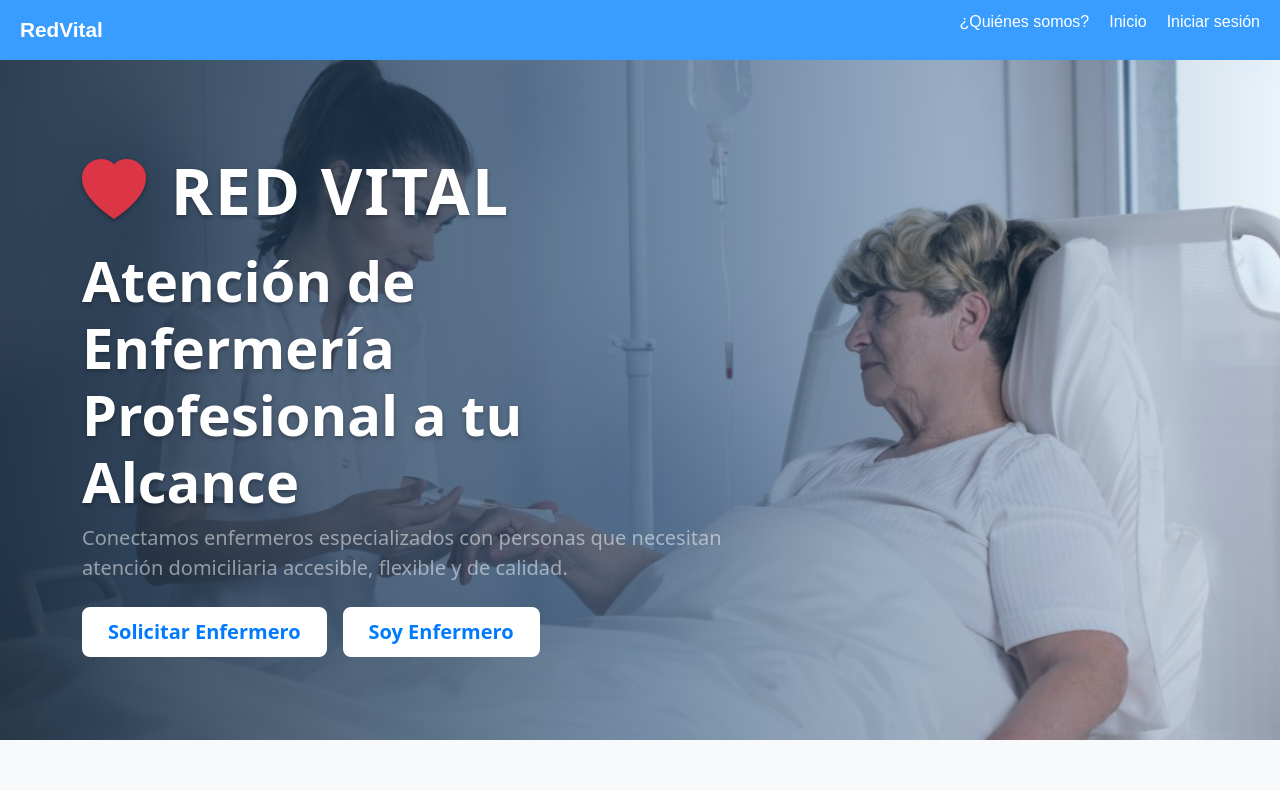
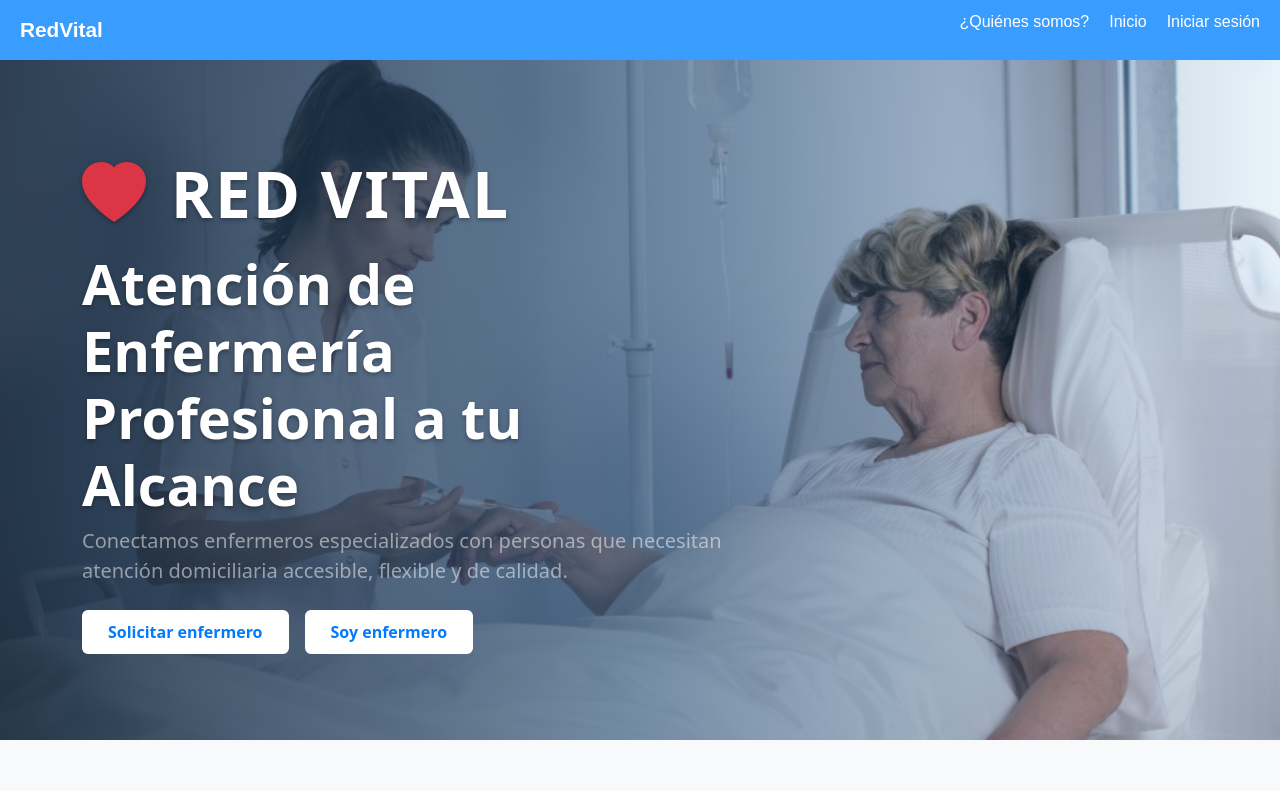
Before and after one commit to Emiliano4121/RedVital, an Angular app: page / in a window 1280 px wide. Shown: the top 791 px of the page. Built offline with nearby package versions, Linux system fonts and the light colour scheme.

Commit message:
agregamos funciones a los botones

```diff
--- a/src/app/app.html
+++ b/src/app/app.html
@@ -1,7 +1,7 @@
 <app-navbar></app-navbar>
 
 <main class="content-wrapper">
-    <router-outlet />
+  <router-outlet></router-outlet>
 </main>
 
 <app-footer></app-footer>
--- a/src/app/pages/Inicio/home/home.html
+++ b/src/app/pages/Inicio/home/home.html
@@ -12,8 +12,11 @@
                 </p>
 
                 <div class="d-flex gap-3">
-                    <button class="btn btn-primary btn-lg px-4" routerLink="/busqueda">Solicitar Enfermero</button>
-                    <button class="btn btn-outline-light btn-lg px-4">Soy Enfermero</button>
+                   <button class="btn btn-primary px-4 py-2"
+                   (click)="irPaciente()">Solicitar enfermero</button>
+
+                   <button class="btn btn-outline-light px-4 py-2"
+                   (click)="irEnfermero()">Soy enfermero</button>
                 </div>
             </div>
 
--- a/src/app/pages/Inicio/home/home.ts
+++ b/src/app/pages/Inicio/home/home.ts
@@ -1,11 +1,20 @@
 import { Component } from '@angular/core';
+import { Router } from '@angular/router';
 
 @Component({
   selector: 'app-home',
-  imports: [],
   templateUrl: './home.html',
   styleUrl: './home.scss',
 })
 export class Home {
 
+  constructor(private router: Router) {}
+
+  irPaciente() {
+    this.router.navigate(['/dashboard/paciente']);
+  }
+
+  irEnfermero() {
+    this.router.navigate(['/dashboard/enfermero']);
+  }
 }
```
